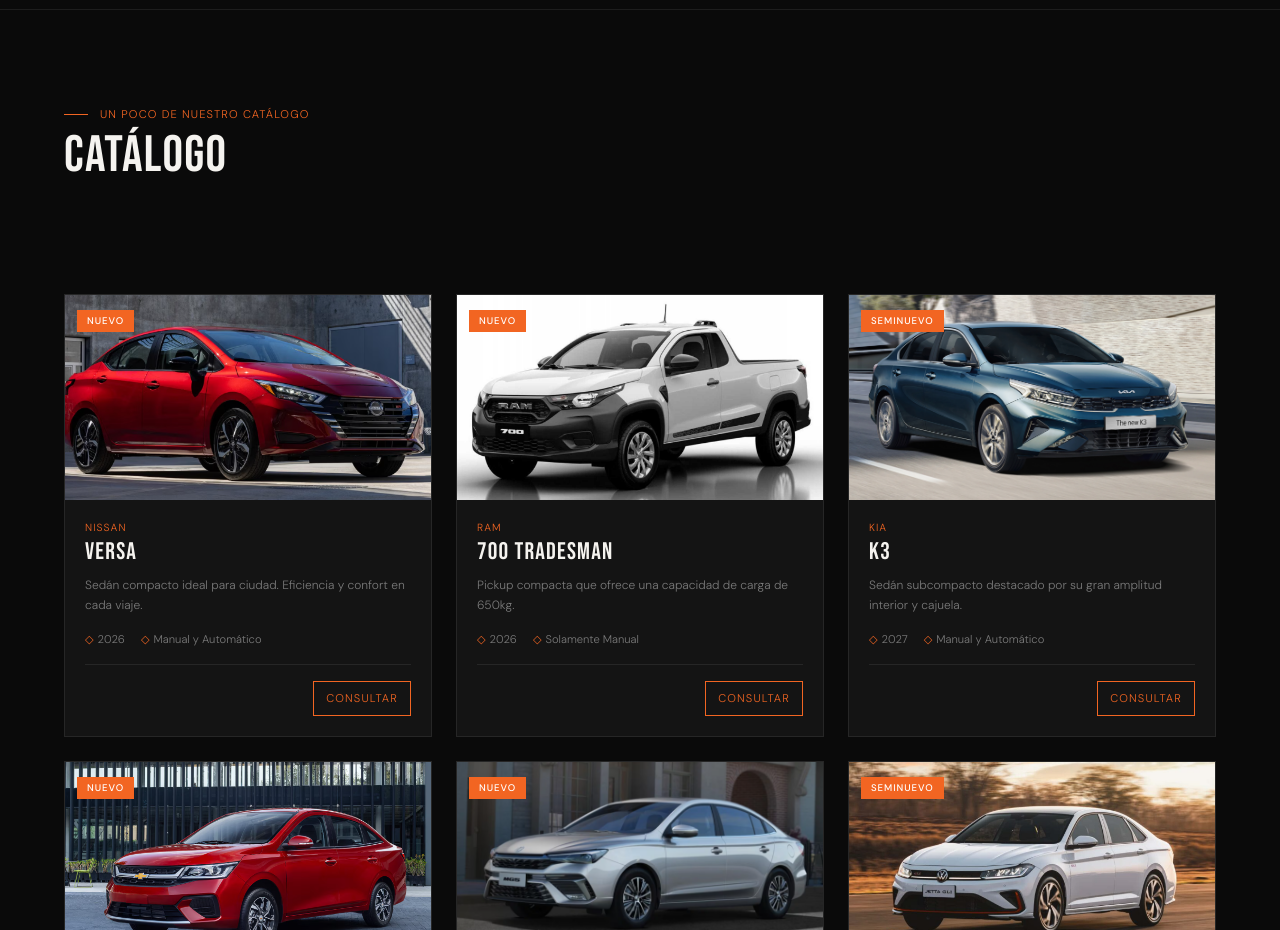
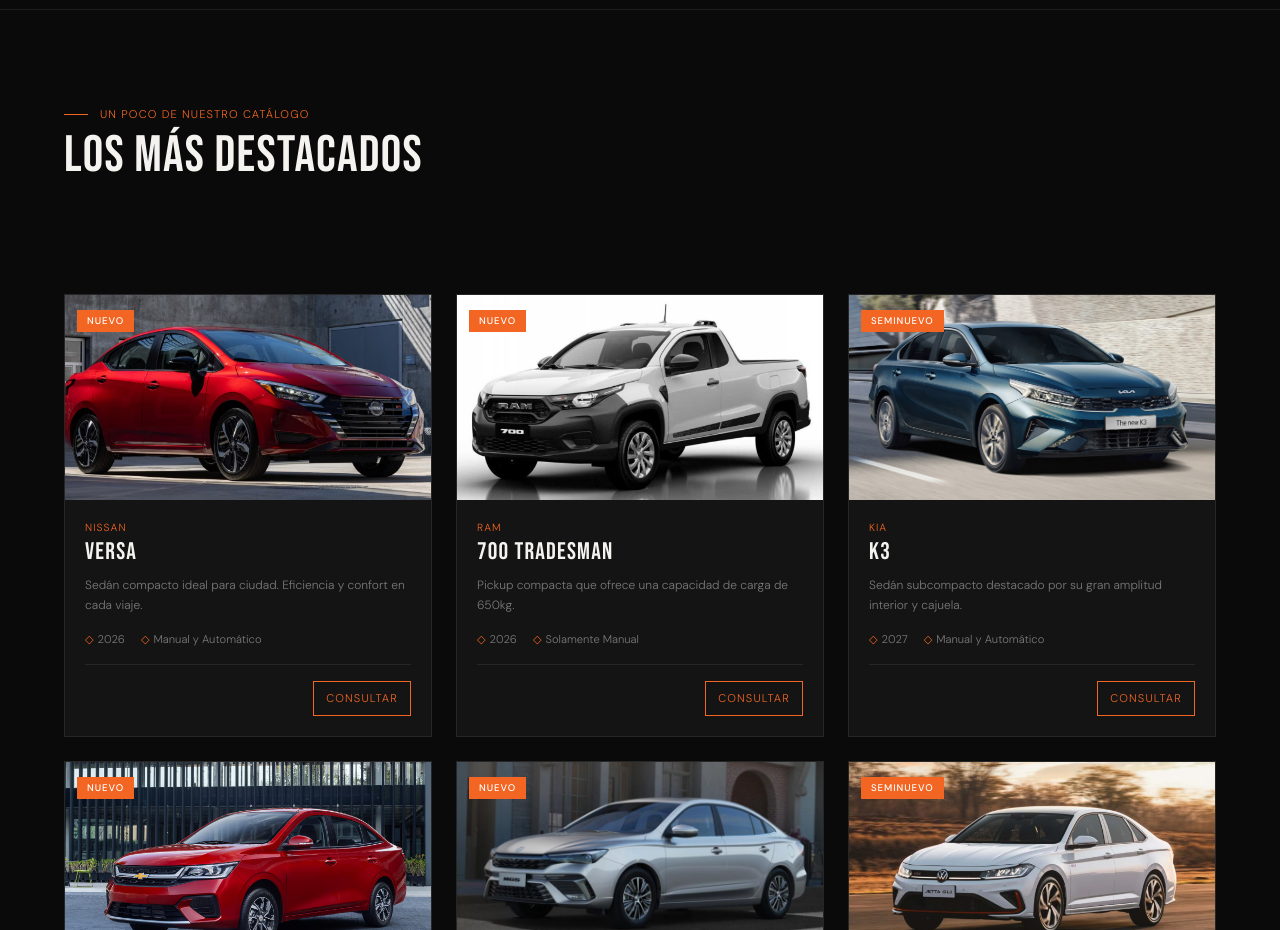
Before and after one commit to axelbono/dh-motors, a React (Vite) app: page / in a window 1280 px wide. Shown: the part 920-1850 px from the top of the page. Built offline with nearby package versions, Linux system fonts and the light colour scheme; the HTML template or start-up script is replaced by a standard one.

Commit message:
Catalogue text change

```diff
--- a/src/components/sections/Catalogo.tsx
+++ b/src/components/sections/Catalogo.tsx
@@ -34,7 +34,7 @@
         <div>
           <SectionHeader
             label="Un poco de nuestro catálogo"
-            title="Catálogo"
+            title="Los más destacados"
             /*subtitle="TU MARCA FAVORITA EN UN SOLO LUGAR"*/
             subtitleVariant="label"
           />
```
